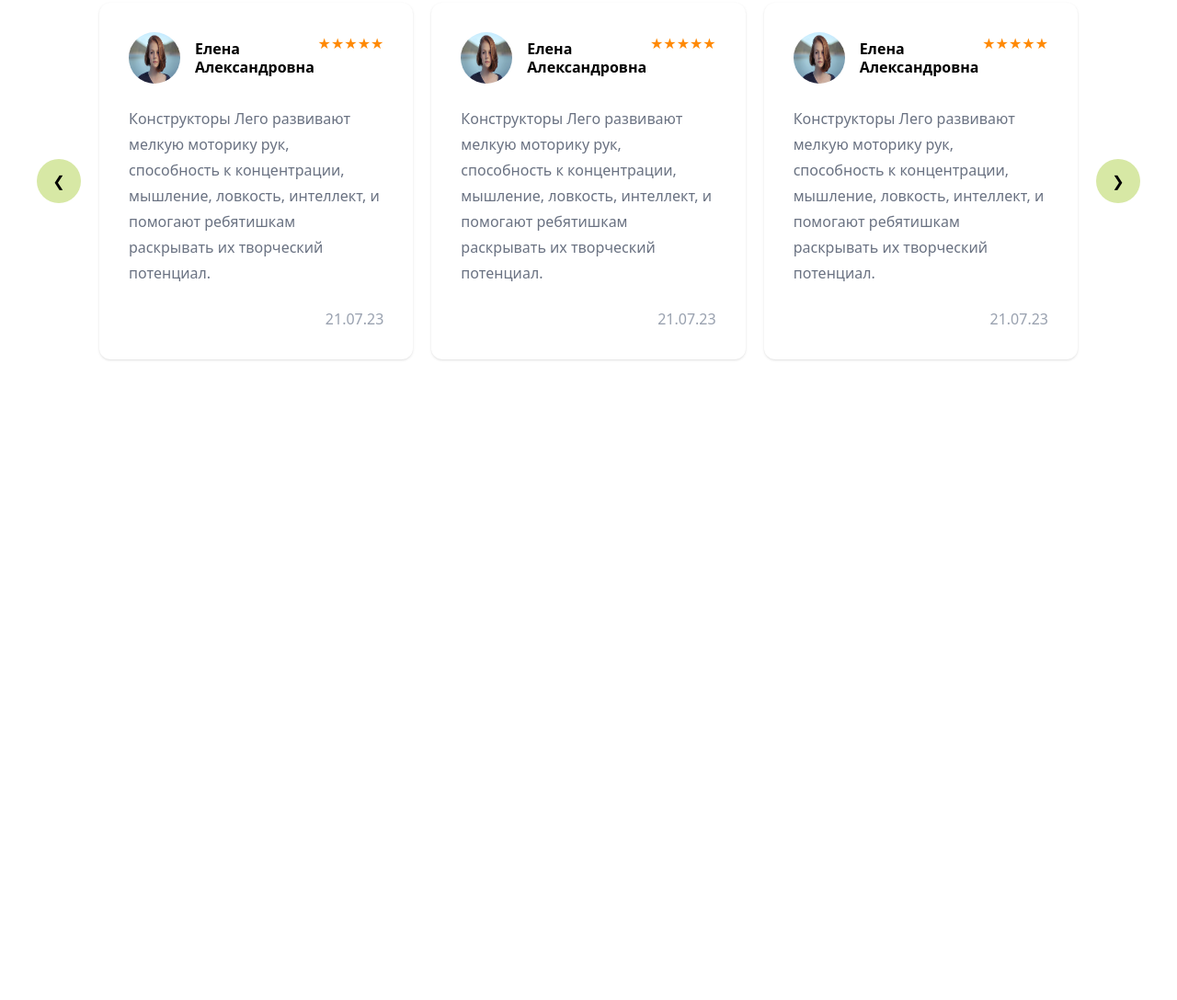
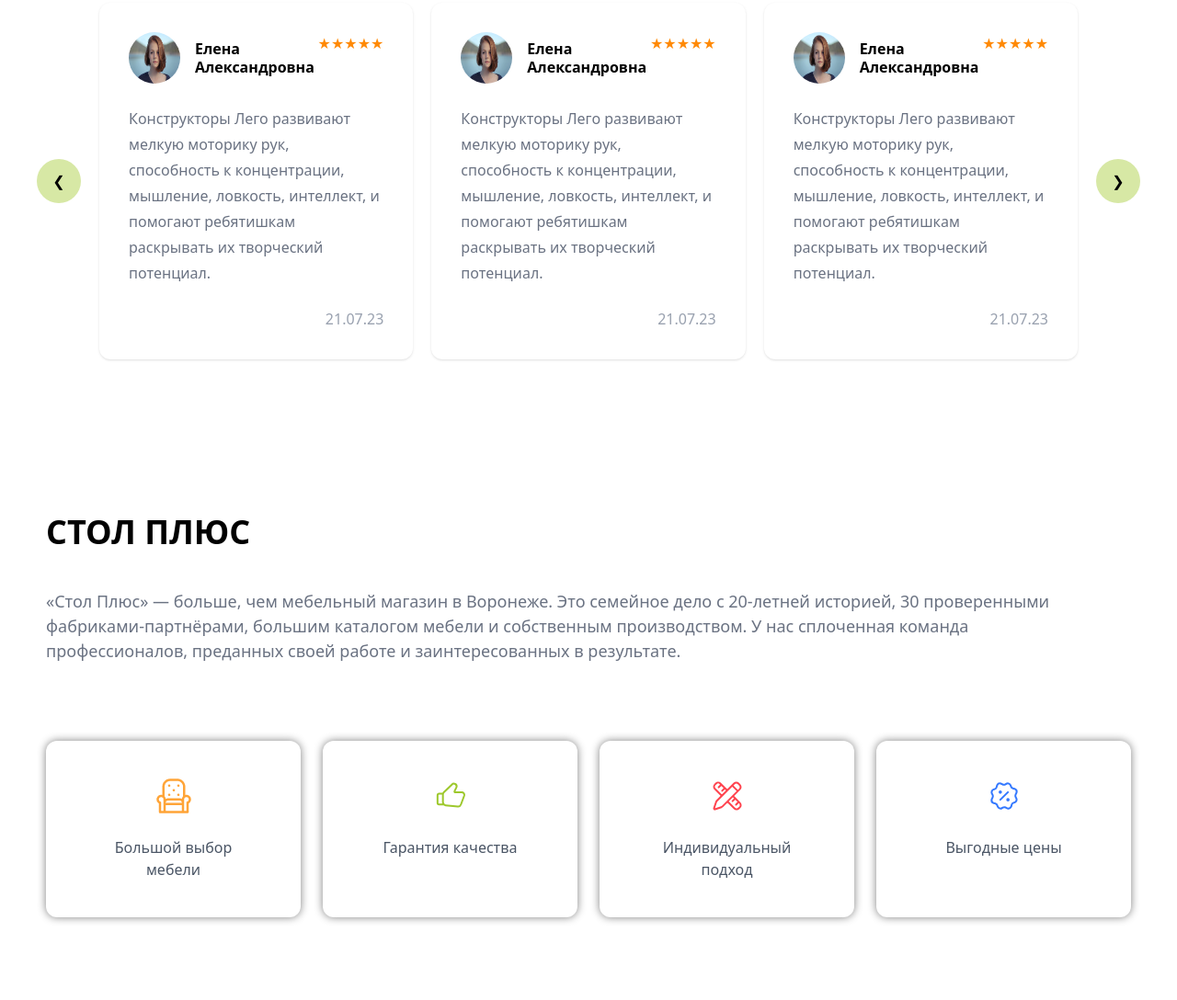
Before and after one commit to dxaylo-ux/week-3-home-work-1, a website: page index.html in a window 1280 px wide. Shown: the part 3041-4129 px from the top of the page at 92% size. Before the commit the page ends 3512 px from the top, so only its background shows below. Drawn offline with Linux system fonts and the light colour scheme.

Commit message:
section5

```diff
--- a/index.html
+++ b/index.html
@@ -535,5 +535,65 @@
 
 </section>
 
+<section class="max-w-[1200px] mx-auto py-20">
+
+    <h1 class="text-5xl lg:text-[36px] font-bold mb-6 p-[10px]">
+        СТОЛ ПЛЮС
+    </h1>
+
+    <p class="text-gray-500 text-[18px] max-w-[1150px] p-[10px]">
+        «Стол Плюс» — больше, чем мебельный магазин в Воронеже.
+        Это семейное дело с 20-летней историей, 30 проверенными
+        фабриками-партнёрами, большим каталогом мебели и собственным
+        производством. У нас сплоченная команда профессионалов,
+        преданных своей работе и заинтересованных в результате.
+    </p>
+
+    <div class="grid grid-cols-2 p-[10px] lg:grid-cols-4 gap-6 mt-16">
+
+
+        <div class="bg-white rounded-xl p-10 text-center shadow-[0px_0px_10px_gray]">
+            <img src="img/armchair-chair-furniture-sofa-svgrepo-com 1.png" class="mx-auto mb-6" alt="">
+
+            <h3 class="text-1xl text-gray-600">
+                Большой выбор
+                <br>
+                мебели
+            </h3>
+        </div>
+
+
+        <div class="bg-white rounded-xl p-10 text-center shadow-[0px_0px_10px_gray]">
+            <img src="img/like.svg" class="mx-auto mb-6" alt="">
+
+            <h3 class="text-1xl text-gray-600">
+                Гарантия качества
+            </h3>
+        </div>
+
+
+        <div class="bg-white rounded-xl p-10 text-center shadow-[0px_0px_10px_gray]">
+            <img src="img/drawing.svg" class="mx-auto mb-6" alt="">
+
+            <h3 class="text-1xl text-gray-600">
+                Индивидуальный
+                <br>
+                подход
+            </h3>
+        </div>
+
+
+        <div class="bg-white rounded-xl p-10 text-center shadow-[0px_0px_10px_gray]">
+            <img src="img/blob-discount.svg" class="mx-auto mb-6" alt="">
+
+            <h3 class="text-1xl text-gray-600">
+                Выгодные цены
+            </h3>
+        </div>
+
+    </div>
+
+</section>
+
 </body>
 </html>
```
Also changed, not shown: img/armchair-chair-furniture-sofa-svgrepo-com 1.png (added), img/blob-discount.svg (added), img/drawing.svg (added), img/like.svg (added), src/output.css.
